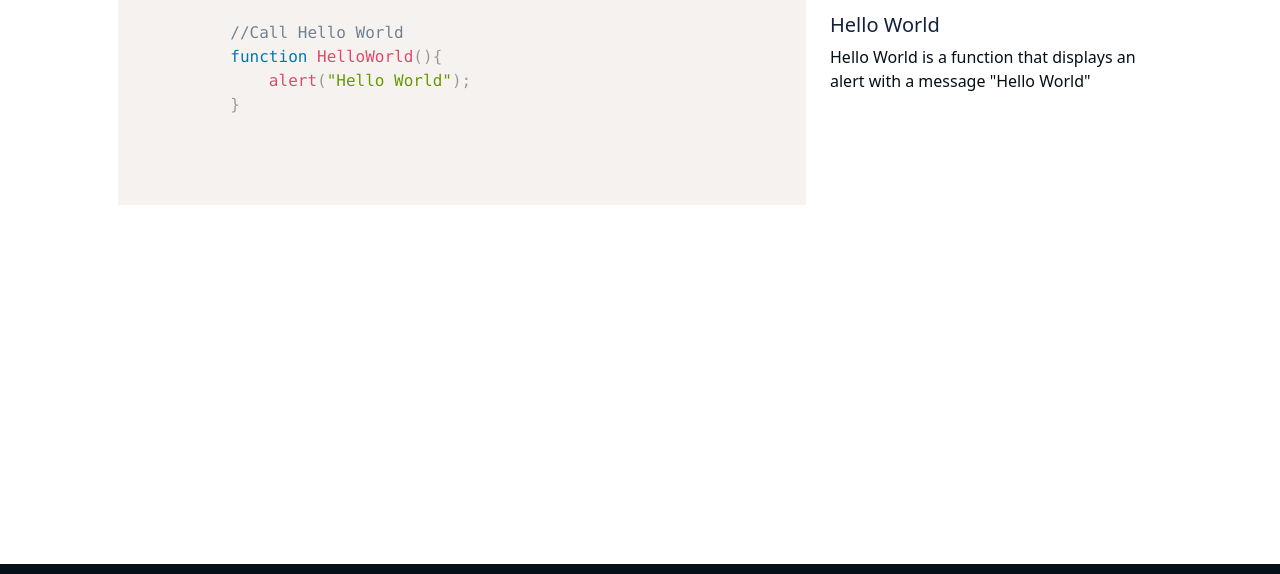
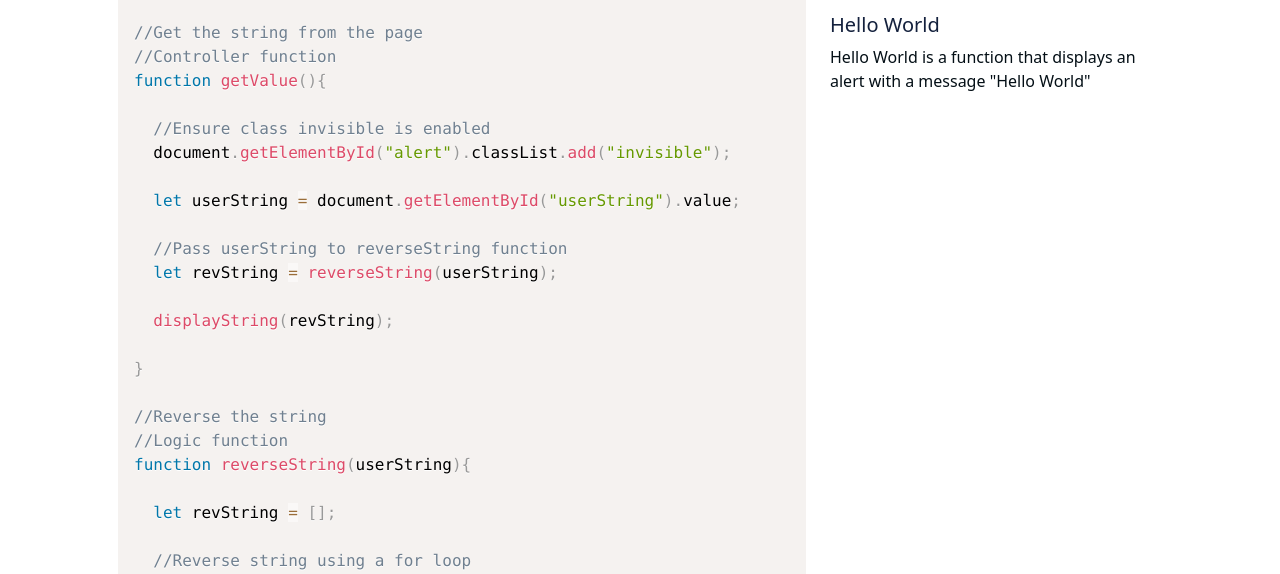
Before and after one commit to dvasquezjr/Reverse, a plain HTML site: page code.html in a window 1280 px wide. Shown: the part 170-744 px from the top of the page. Drawn offline with nearby package versions, Linux system fonts and the light colour scheme.

Commit message:
Second Commit
V2: Added the functionality of the app and added the source code

```diff
--- a/code.html
+++ b/code.html
@@ -52,11 +52,49 @@
     <div class="row row-cols-1 row-cols-lg-2">
       <div class="col col-lg-8">
         <pre class="line-numbers"><code class="language-javascript">
-          //Call Hello World
-          function HelloWorld(){
-              alert("Hello World");
-          }
+//Get the string from the page
+//Controller function
+function getValue(){
 
+  //Ensure class invisible is enabled
+  document.getElementById("alert").classList.add("invisible");
+
+  let userString = document.getElementById("userString").value;
+
+  //Pass userString to reverseString function
+  let revString = reverseString(userString);
+
+  displayString(revString);
+
+}
+
+//Reverse the string
+//Logic function
+function reverseString(userString){
+
+  let revString = [];
+
+  //Reverse string using a for loop
+  for (let index = userString.length - 1; index >= 0; index--) {
+    revString += userString[index]; //RevString adds to itself after every iteration of the loop
+
+  }
+
+  return revString;
+
+}
+
+//Display with the reversed string
+//View function
+function displayString(revString){
+
+  //Write msg to the page
+  document.getElementById("msg").innerHTML = `Your string reversed is: ${revString}`;
+
+  //Show the alert box
+  document.getElementById("alert").classList.remove("invisible");
+
+}
         </code>
       </pre>
 
```
Also changed, not shown: app.html (+4 -1 lines), js/site.js (+42 -3 lines).
